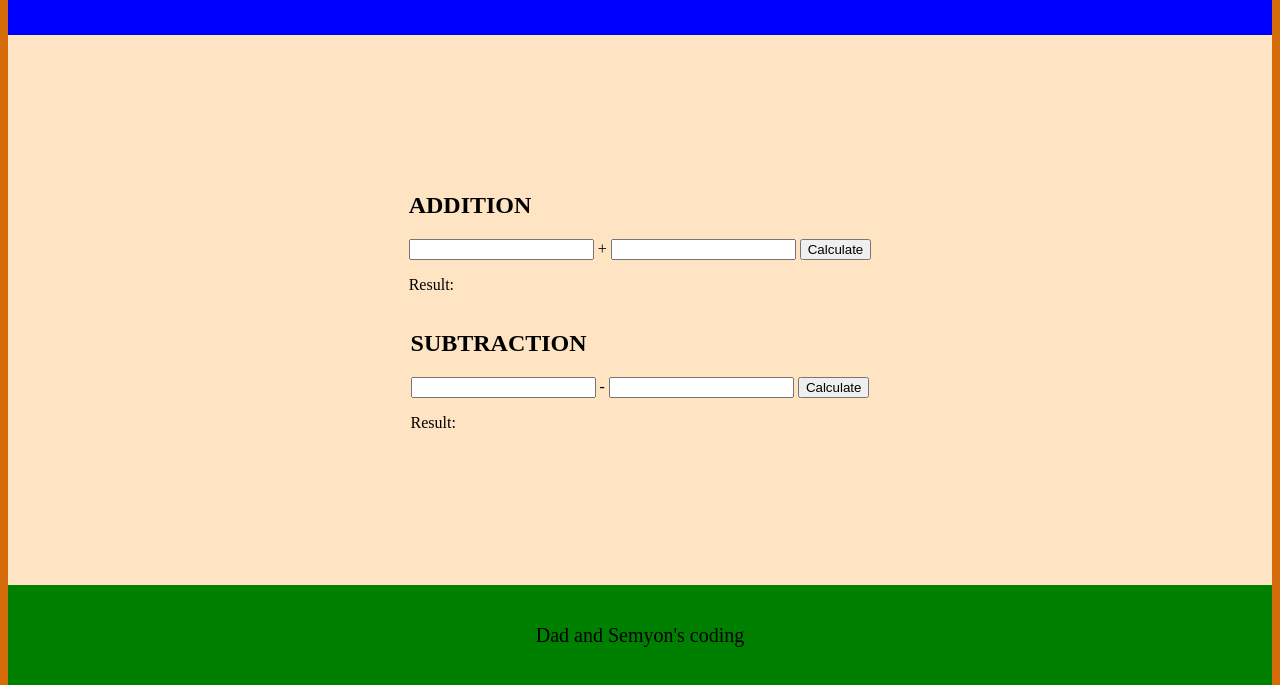
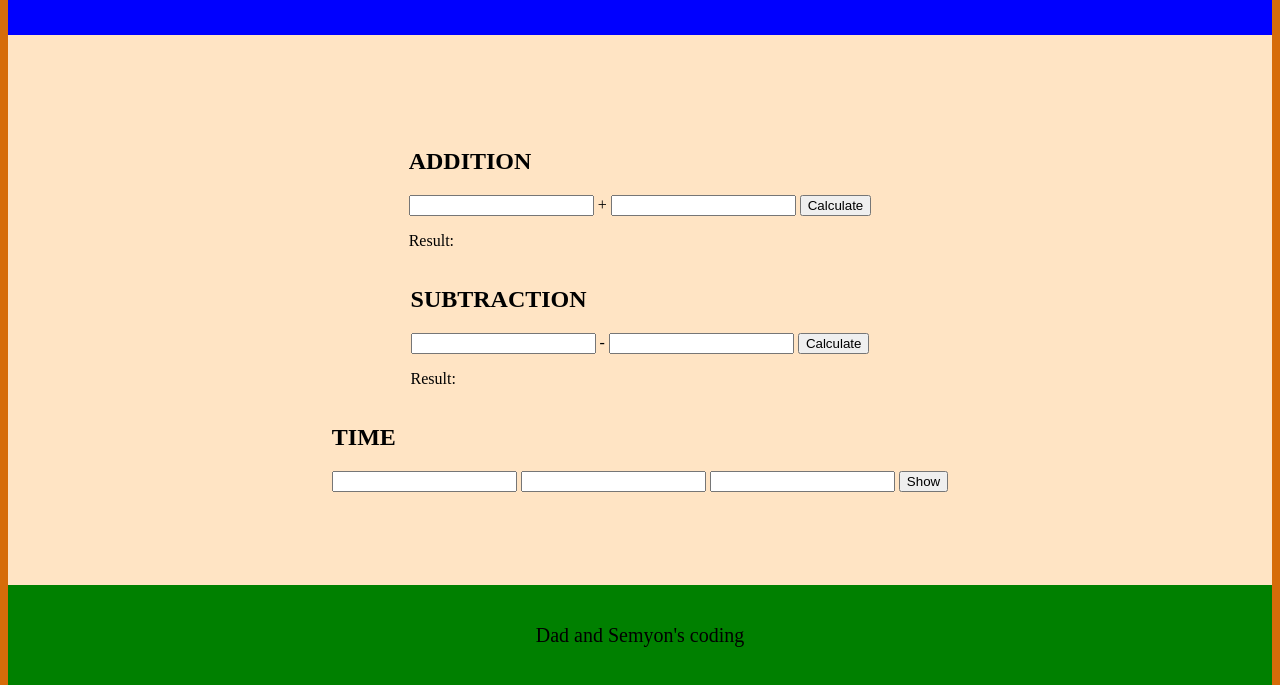
Before and after one commit to AndreySurzhan/semyon-website, a plain HTML site: page index.html in a window 1280 px wide. Shown: the part 123-808 px from the top of the page. Drawn offline with Linux system fonts and the light colour scheme.

Commit message:
Added time form

```diff
--- a/index.html
+++ b/index.html
@@ -35,6 +35,14 @@
                     Result: <span id="subtraction-result"></span>
                 </p>
             </div>
+            <div>
+                <h2>TIME</h2>
+                <input id="subtraction-input-1" type="number">
+                <input id="subtraction-input-2" type="number">
+                <input id="subtraction-input-3" type="number">
+                <button id="subtraction-button">Show</button>
+
+            </div>
         </main>
         <footer>
             <p class="footer-p">
```
